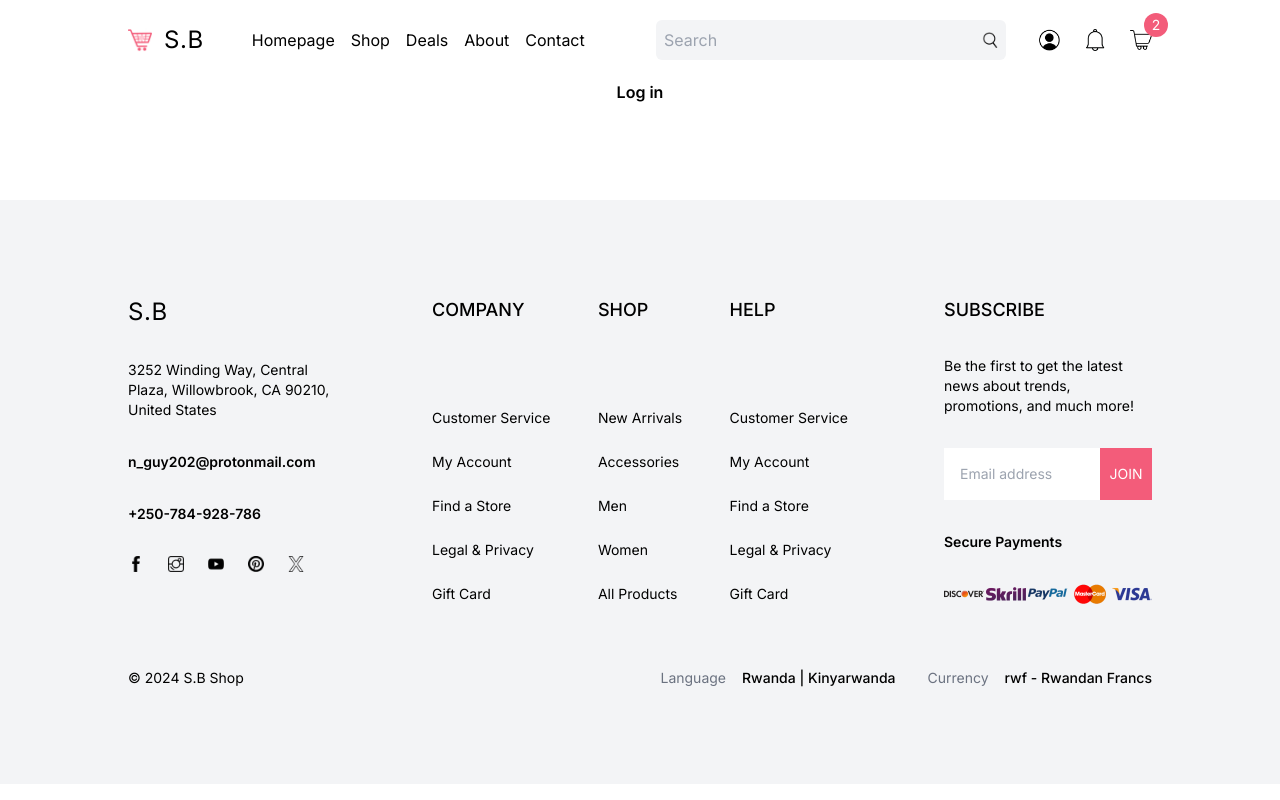
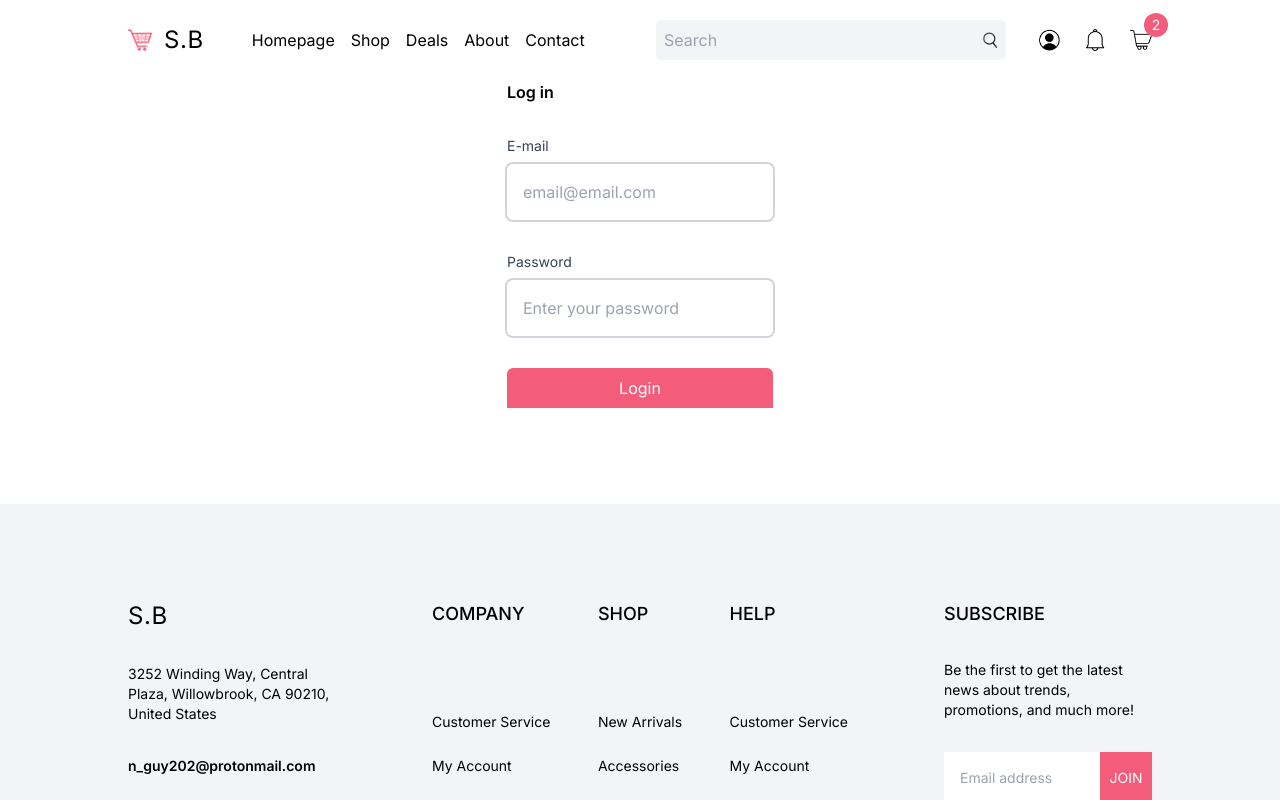
Before and after one commit to ngabonzizaguy/Hamanhig_Ecom, a Next.js app: page /login in a window 1280 px wide. Shown: the top 800 px of the page. Built offline with nearby package versions, Linux system fonts and the light colour scheme; no server answers; what @wix/sdk would draw is missing.

Commit message:
page account modes(register, login, verification)

```diff
--- a/src/app/login/page.tsx
+++ b/src/app/login/page.tsx
@@ -1,45 +1,96 @@
-"use client"
+"use client";
 
-import { useWixClient } from "@/hooks/useWixClient"
-import { useState } from "react"
+import { useWixClient } from "@/hooks/useWixClient";
+import { useState } from "react";
 
 enum MODE {
   LOGIN = "LOGIN",
   REGISTER = "REGISTER",
   RESET_PASSWORD = "RESET_PASSWORD",
-  EMAIL_VERIFICATION = "EMAIL_VERIFICATION"
+  EMAIL_VERIFICATION = "EMAIL_VERIFICATION",
 }
 
 const LoginPage = () => {
+  const [mode, setMode] = useState(MODE.LOGIN);
 
-  const [mode, setMode] = useState(MODE.LOGIN)
+  const [username, setUsername] = useState("");
+  const [email, setEmail] = useState("");
+  const [password, setPassword] = useState("");
+  const [emailCode, setEmailCode] = useState("");
+  const [isLoading, setIsLoading] = useState("");
+  const [error, setError] = useState("");
+  const [message, setMessage] = useState("");
 
-  const [username, setUsername] = useState("")
-  const [email, setEmail] = useState("")
-  const [password, setPassword] = useState("")
-  const [emailCode, setEmailCode] = useState("")
-  const [isLoading, setIsLoading] = useState("")
-  const [error, setError] = useState("")
-  const [message, setMessage] = useState("")
+  const formTitle =
+    mode === MODE.LOGIN
+      ? "Log in"
+      : mode === MODE.REGISTER
+      ? "Register"
+      : mode === MODE.RESET_PASSWORD
+      ? "Reset your password"
+      : "Verify your Email";
+  const buttonTitle =
+    mode === MODE.LOGIN
+      ? "Login"
+      : mode === MODE.REGISTER
+      ? "Register"
+      : mode === MODE.RESET_PASSWORD
+      ? "Reset"
+      : "Verify";
 
-  const formTitle = mode === MODE.LOGIN ? "Log in" : mode === MODE.REGISTER ? "Register" : mode === MODE.RESET_PASSWORD ? "Reset your password" : "Verify your Email"
-  const buttonTitle = mode === MODE.LOGIN ? "Login" : mode === MODE.REGISTER ? "Register" : mode === MODE.RESET_PASSWORD ? "Reset" : "Verify"
-
-  const wixClient = useWixClient()
+  const wixClient = useWixClient();
 
   return (
-    <div className='h-[calc(100vh - 80px)] px-4 md:px-8 lg:px-16 xl:px-32 2xl:px-64 flex items-center justify-center'>
+    <div className="h-[calc(100vh - 80px)] px-4 md:px-8 lg:px-16 xl:px-32 2xl:px-64 flex items-center justify-center">
       <form className="flex flex-col gap-8">
         <h1 className="text-2sl font-semibold">{formTitle}</h1>
         {mode === MODE.REGISTER ? (
           <div className="flex flex-col gap-2">
             <label className="text-sm text-gray-700">Username</label>
-            <input type="text" name="username" placeholder="guy" className="ring-2 ring-gray-300 rounded-md p-4" />
+            <input
+              type="text"
+              name="username"
+              placeholder="username"
+              className="ring-2 ring-gray-300 rounded-md p-4"
+            />
           </div>
         ) : null}
+        {mode !== MODE.EMAIL_VERIFICATION ? (
+          <div className="flex flex-col gap-2">
+            <label className="text-sm text-gray-700">E-mail</label>
+            <input
+              type="email"
+              name="email"
+              placeholder="email@email.com"
+              className="ring-2 ring-gray-300 rounded-md p-4"
+            />
+          </div>
+        ) : (
+          <div className="flex flex-col gap-2">
+            <label className="text-sm text-gray-700">Verification Code</label>
+            <input
+              type="text"
+              name="emailCode"
+              placeholder="Code"
+              className="ring-2 ring-gray-300 rounded-md p-4"
+            />
+          </div>
+        )}
+        {mode === MODE.LOGIN || mode === MODE.REGISTER ? (
+          <div className="flex flex-col gap-2">
+          <label className="text-sm text-gray-700">Password</label>
+          <input
+            type="password"
+            name="password"
+            placeholder="Enter your password"
+            className="ring-2 ring-gray-300 rounded-md p-4"
+          />
+        </div>
+        ) : null}
+        <button className="bg-theme1 text-white p-2 rounded-t-md disabled:bg-pink-200 disabled:cursor-not-allowed">{buttonTitle}</button>
       </form>
     </div>
-  )
-}
+  );
+};
 
-export default LoginPage
+export default LoginPage;
```
